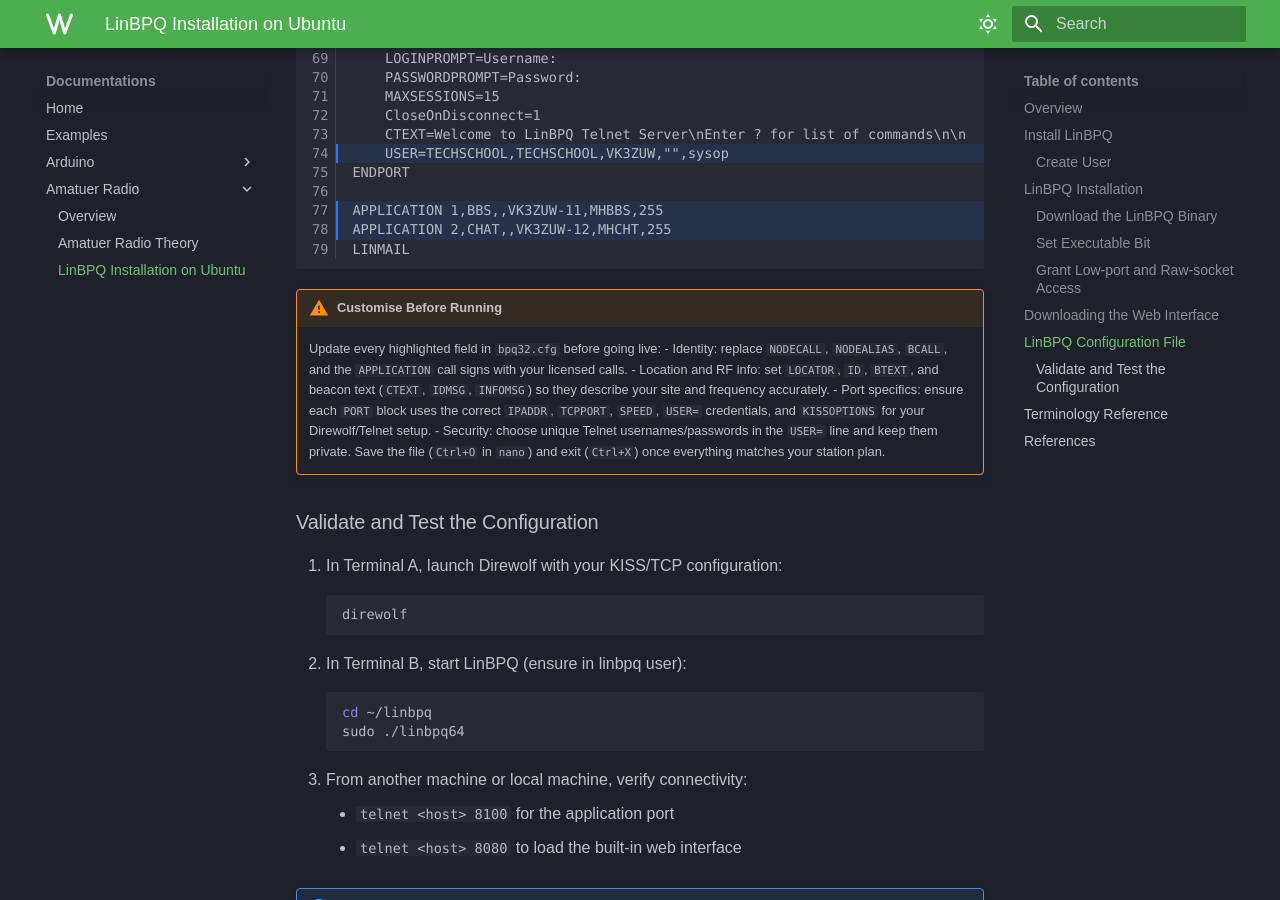
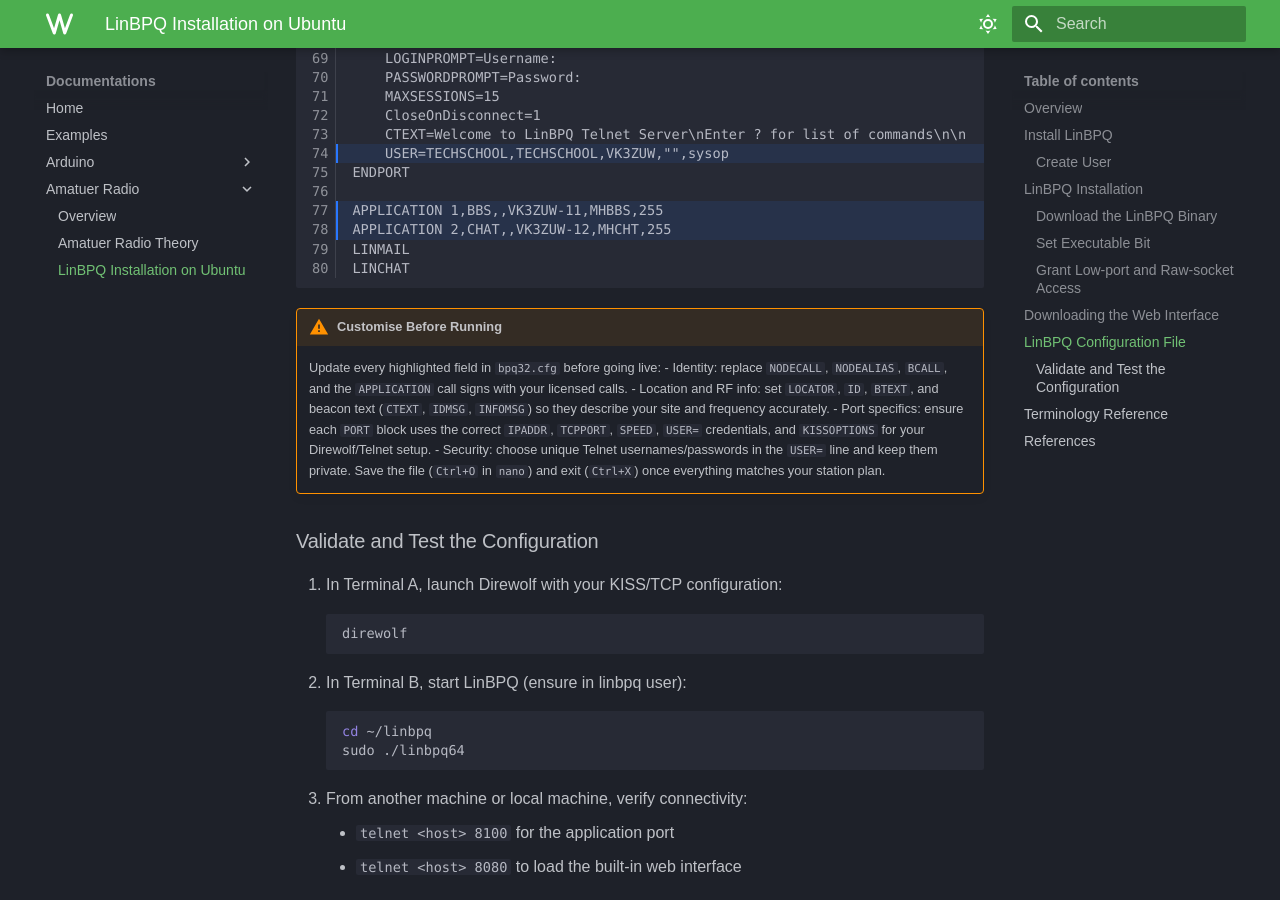
Before and after one commit to kai123e/Documentations, an MkDocs documentation site: the page built from docs/amatuer-radio/linbpq-installation.md, in a window 1280 px wide and 900 px high, scrolled down 4286 px. Built offline with MkDocs 1.6.1 and Material for MkDocs 9.7.7, drawn with Linux system fonts in a browser that asks for light colours; some web fonts are replaced.

Commit message:
Fixed missing infomations in linbpq-installation guide

````diff
--- a/docs/amatuer-radio/linbpq-installation.md
+++ b/docs/amatuer-radio/linbpq-installation.md
@@ -173,7 +173,7 @@
     APPLICATION 1,BBS,,VK3ZUW-11,MHBBS,255
     APPLICATION 2,CHAT,,VK3ZUW-12,MHCHT,255
     LINMAIL
-
+    LINCHAT
     ```
 
 !!! Warning "Customise Before Running"
@@ -264,6 +264,7 @@
 ??? info "Applications & Mail"
     - `APPLICATION n,NAME,,CALL,ALIAS,QUAL`: Maps menu numbers (1=BBS, 2=CHAT) to specific services or call signs.
     - `LINMAIL`: Enables the built-in LinBPQ mailer required for BBS message storage and forwarding.
+    - `LINCHAT`: Enables the  built-in LINBPQ chat required
 
 ## References
 * [TheModernHam LinBPQ BBS Install on Ubuntu](https://themodernham.com/install-linbpq-bbs-packet-node-on-debian-ubuntu-and-raspbian/)
````
